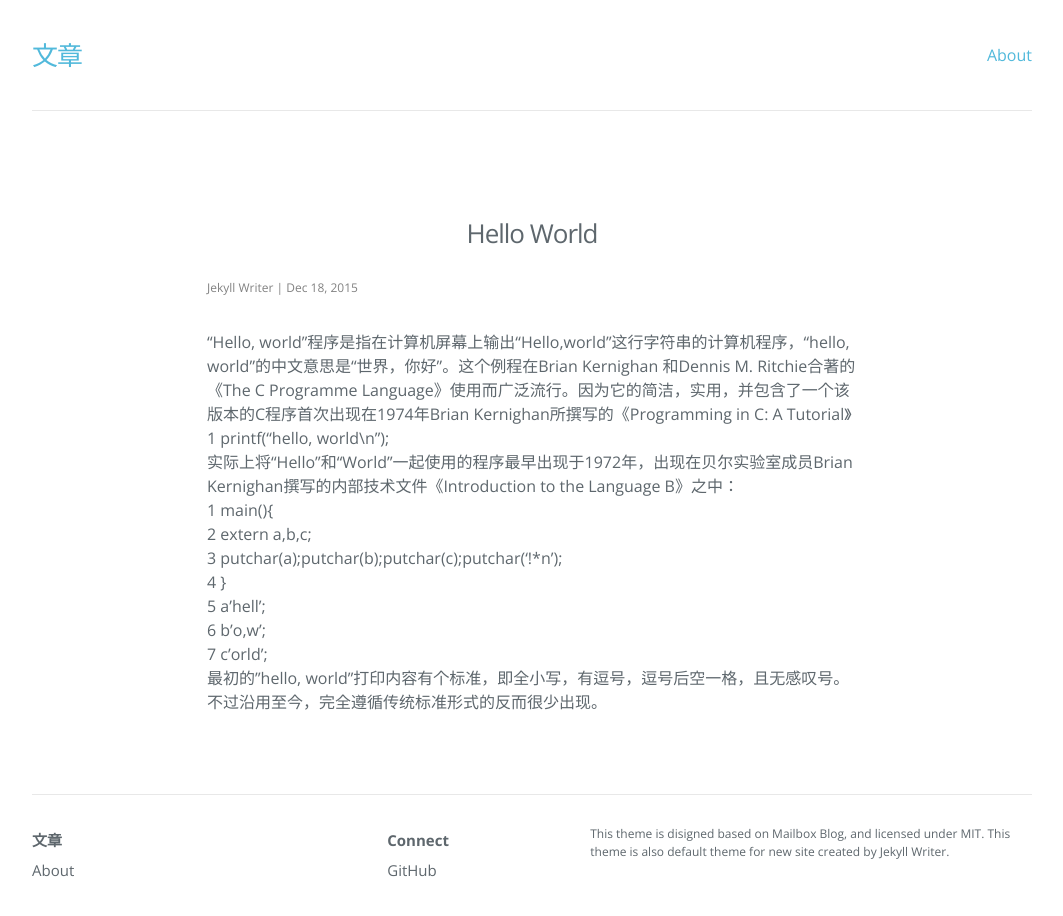
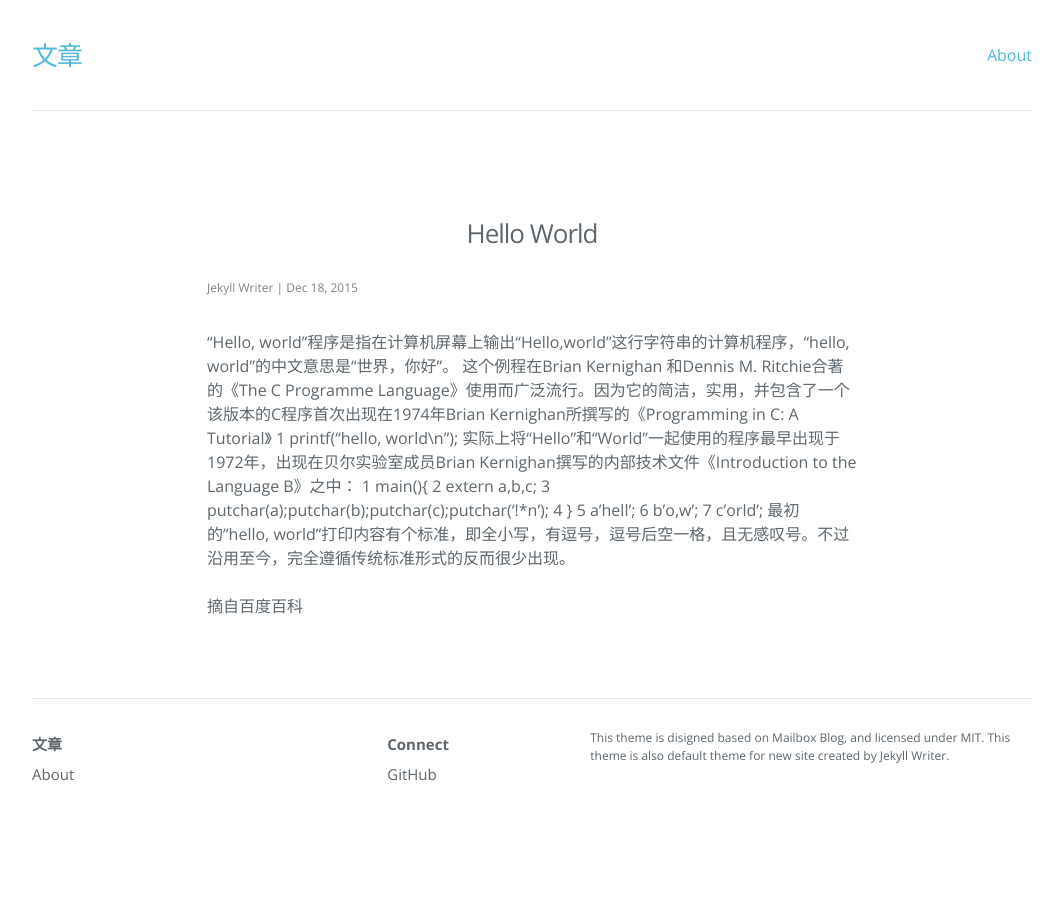
Before and after one commit to SullenChoirboy/SullenChoirboy.github.io, a Jekyll site: the page built from _posts/2017-02-03-Hello World.md, in a window 1280 px wide and 953 px high. Shown: the top 916 px of the window, without its empty margins (108-1171 px from the left). Built offline with Jekyll 4.4.1, drawn with Linux system fonts in a browser that asks for light colours; nearby versions of some CDN libraries.

Commit message:
Update Hello World

```diff
--- a/_posts/2017-02-03-Hello World.md
+++ b/_posts/2017-02-03-Hello World.md
@@ -5,7 +5,8 @@ date: '2015-12-18 21:45:10 +0800'
 tags: 'Mailbox, Theme'
 categories: 'Theme, Jekyll Writer'
 ---
-“Hello, world"程序是指在计算机屏幕上输出“Hello,world”这行字符串的计算机程序，“hello, world”的中文意思是“世界，你好”。这个例程在Brian Kernighan 和Dennis M. Ritchie合著的《The C Programme Language》使用而广泛流行。因为它的简洁，实用，并包含了一个该版本的C程序首次出现在1974年Brian Kernighan所撰写的《Programming in C: A Tutorial》
+“Hello, world"程序是指在计算机屏幕上输出“Hello,world”这行字符串的计算机程序，“hello, world”的中文意思是“世界，你好”。
+这个例程在Brian Kernighan 和Dennis M. Ritchie合著的《The C Programme Language》使用而广泛流行。因为它的简洁，实用，并包含了一个该版本的C程序首次出现在1974年Brian Kernighan所撰写的《Programming in C: A Tutorial》
 1 printf("hello, world\n");
 实际上将“Hello”和“World”一起使用的程序最早出现于1972年，出现在贝尔实验室成员Brian Kernighan撰写的内部技术文件《Introduction to the Language B》之中：
 1 main(){
@@ -16,3 +17,5 @@ categories: 'Theme, Jekyll Writer'
 6 b'o,w';
 7 c'orld';
 最初的"hello, world"打印内容有个标准，即全小写，有逗号，逗号后空一格，且无感叹号。不过沿用至今，完全遵循传统标准形式的反而很少出现。
+
+摘自百度百科
```
